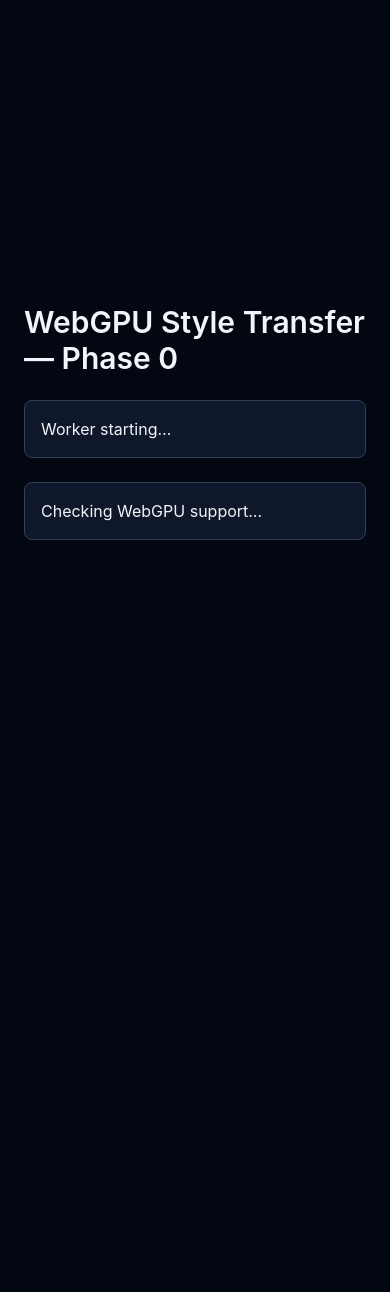
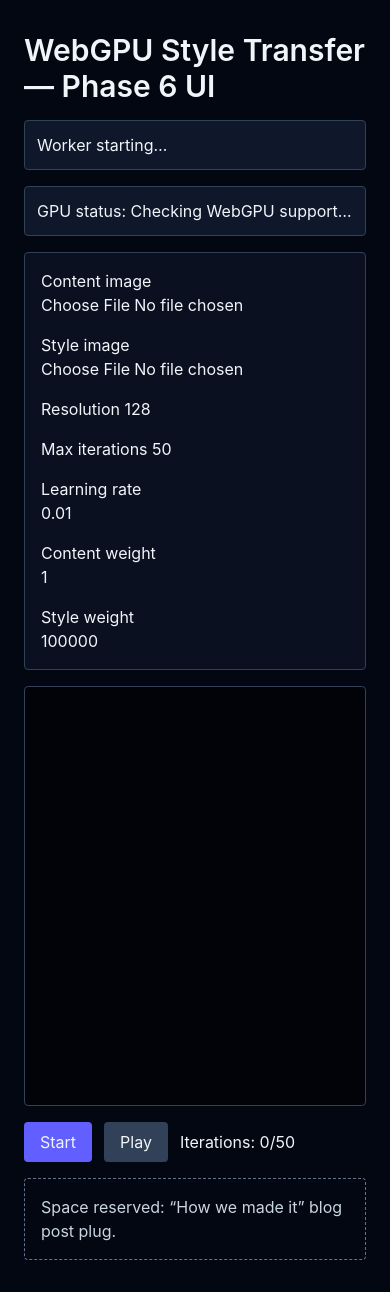
Before and after one commit to zioul123/web-style-transfer, a React (Vite) app: page / in a window 390 px wide. Before the commit the page ends 844 px from the top, so only its background shows below. Built offline with nearby package versions, Linux system fonts and the light colour scheme; no server answers.

Commit message:
Implement phase 6 style-transfer UI with R3F previews

```diff
--- a/package.json
+++ b/package.json
@@ -11,8 +11,10 @@
     "test": "playwright test"
   },
   "dependencies": {
+    "@react-three/fiber": "^9.6.1",
     "react": "^19.2.6",
-    "react-dom": "^19.2.6"
+    "react-dom": "^19.2.6",
+    "three": "^0.184.0"
   },
   "devDependencies": {
     "@eslint/js": "^10.0.1",
@@ -21,6 +23,7 @@
     "@types/node": "^24.12.3",
     "@types/react": "^19.2.14",
     "@types/react-dom": "^19.2.3",
+    "@types/three": "^0.184.1",
     "@vitejs/plugin-react": "^6.0.1",
     "eslint": "^10.3.0",
     "eslint-plugin-react-hooks": "^7.1.1",
--- a/src/App.tsx
+++ b/src/App.tsx
@@ -1,72 +1,204 @@
-import { useEffect, useMemo, useState } from 'react'
+import { Canvas } from '@react-three/fiber'
+import { type ReactElement, useEffect, useMemo, useRef, useState } from 'react'
+import * as THREE from 'three'
 import type { WorkerRequest, WorkerResponse } from './types'
 
+type LoadedImage = {
+  fileName: string
+  width: number
+  height: number
+  previewUrl: string
+  values: number[]
+}
+
+type FixturePayload = {
+  mean: [number, number, number]
+  std: [number, number, number]
+  styleLayerIndices: number[]
+  contentLayerIndex: number
+  weights: Record<string, number[] | [number, number, number, number]>
+}
+
 const createMessageId = (): string => `${Date.now()}-${Math.random().toString(16).slice(2)}`
+const DEFAULT_SIZE: number = 128
+
+const createImageValues = (image: HTMLImageElement, size: number): number[] => {
+  const canvas = document.createElement('canvas')
+  canvas.width = size
+  canvas.height = size
+  const ctx = canvas.getContext('2d')
+  if (ctx === null) throw new Error('Could not create 2D context.')
+  ctx.drawImage(image, 0, 0, size, size)
+  const data = ctx.getImageData(0, 0, size, size).data
+  const values: number[] = new Array(3 * size * size)
+  const area = size * size
+  for (let y = 0; y < size; y += 1) {
+    for (let x = 0; x < size; x += 1) {
+      const pixel = y * size + x
+      const src = pixel * 4
+      values[pixel] = data[src] / 255
+      values[area + pixel] = data[src + 1] / 255
+      values[2 * area + pixel] = data[src + 2] / 255
+    }
+  }
+  return values
+}
+
+const ImagePlane = ({ src, x }: { src: string; x: number }): ReactElement => {
+  const texture = useMemo<THREE.Texture>(() => new THREE.TextureLoader().load(src), [src])
+  return <mesh position={[x, 0, 0]}><planeGeometry args={[1.8, 1.8]} /><meshBasicMaterial map={texture} /></mesh>
+}
 
 function App() {
+  const workerRef = useRef<Worker | null>(null)
   const [workerStatus, setWorkerStatus] = useState<string>('Worker starting…')
   const [webGpuStatus, setWebGpuStatus] = useState<string>('Checking WebGPU support…')
+  const [contentImage, setContentImage] = useState<LoadedImage | null>(null)
+  const [styleImage, setStyleImage] = useState<LoadedImage | null>(null)
+  const [outputImageUrl, setOutputImageUrl] = useState<string | null>(null)
+  const [isPlaying, setIsPlaying] = useState<boolean>(false)
+  const [stepCount, setStepCount] = useState<number>(0)
+  const [maxSteps, setMaxSteps] = useState<number>(50)
+  const [resolution, setResolution] = useState<number>(DEFAULT_SIZE)
+  const [learningRate, setLearningRate] = useState<number>(0.01)
+  const [contentWeight, setContentWeight] = useState<number>(1)
+  const [styleWeight, setStyleWeight] = useState<number>(100000)
+  const [currentInputValues, setCurrentInputValues] = useState<number[] | null>(null)
+  const [fixturePayload, setFixturePayload] = useState<FixturePayload | null>(null)
 
   const hasWebGpuOnMainThread = useMemo<boolean>(() => 'gpu' in navigator, [])
 
   useEffect(() => {
-    const worker = new Worker(new URL('./styleTransfer.worker.ts', import.meta.url), {
-      type: 'module',
-    })
+    const worker = new Worker(new URL('./styleTransfer.worker.ts', import.meta.url), { type: 'module' })
+    workerRef.current = worker
 
     const handleMessage = (event: MessageEvent<WorkerResponse>): void => {
       const payload = event.data
-
       switch (payload.type) {
-        case 'pong': {
-          setWorkerStatus(`Worker responded to ping at ${new Date(payload.timestamp).toISOString()}.`)
+        case 'pong':
+          setWorkerStatus(`Worker responded at ${new Date(payload.timestamp).toISOString()}.`)
           break
-        }
-        case 'webgpu-init-result': {
+        case 'webgpu-init-result':
           setWebGpuStatus(payload.ok ? payload.message : `WebGPU fallback: ${payload.message}`)
           break
-        }
-        case 'error': {
+        case 'run-style-transfer-result':
+          if (payload.ok) {
+            const values = payload.finalValues
+            setCurrentInputValues(values)
+            setStepCount((prev) => prev + payload.losses.length)
+            const size = resolution
+            const canvas = document.createElement('canvas')
+            canvas.width = size
+            canvas.height = size
+            const ctx = canvas.getContext('2d')
+            if (ctx !== null) {
+              const imageData = ctx.createImageData(size, size)
+              const area = size * size
+              for (let i = 0; i < area; i += 1) {
+                imageData.data[i * 4] = Math.round(values[i] * 255)
+                imageData.data[i * 4 + 1] = Math.round(values[area + i] * 255)
+                imageData.data[i * 4 + 2] = Math.round(values[2 * area + i] * 255)
+                imageData.data[i * 4 + 3] = 255
+              }
+              ctx.putImageData(imageData, 0, 0)
+              setOutputImageUrl(canvas.toDataURL('image/png'))
+            }
+          }
+          break
+        case 'error':
           setWebGpuStatus(`WebGPU fallback: ${payload.message}`)
           break
-        }
-        case 'tensor-roundtrip-result':
-        case 'tensor-op-result':
-        case 'run-first-pool-optimizer-result':
-        case 'run-style-transfer-result': {
-          break
-        }
-        default: {
-          const exhaustivenessCheck: never = payload
-          setWebGpuStatus(`WebGPU fallback: Unhandled worker message: ${String(exhaustivenessCheck)}`)
-        }
       }
     }
 
     worker.addEventListener('message', handleMessage)
+    worker.postMessage({ type: 'ping', id: createMessageId() } satisfies WorkerRequest)
+    worker.postMessage({ type: 'init-webgpu', id: createMessageId() } satisfies WorkerRequest)
 
-    const pingMessage: WorkerRequest = { type: 'ping', id: createMessageId() }
-    worker.postMessage(pingMessage)
-
-    const initMessage: WorkerRequest = { type: 'init-webgpu', id: createMessageId() }
-    worker.postMessage(initMessage)
+    void (async (): Promise<void> => {
+      const [weightsRes, fixtureRes] = await Promise.all([
+        fetch('/vgg19-phase3-full-pass/vgg19_conv0_to_conv28_weights.json'),
+        fetch('/vgg19-phase3-full-pass/vgg19_phase3_full_pass_fixture.json'),
+      ])
+      if (!weightsRes.ok || !fixtureRes.ok) return
+      const weights = await weightsRes.json() as Record<string, number[] | [number, number, number, number]>
+      const fixture = await fixtureRes.json() as Omit<FixturePayload, 'weights'>
+      setFixturePayload({ ...fixture, weights })
+    })()
 
     return () => {
       worker.removeEventListener('message', handleMessage)
       worker.terminate()
     }
-  }, [])
+  }, [resolution])
+
+  useEffect(() => {
+    if (!isPlaying || stepCount >= maxSteps || workerRef.current === null || contentImage === null || styleImage === null || fixturePayload === null || currentInputValues === null) return
+    workerRef.current.postMessage({
+      type: 'run-style-transfer',
+      id: createMessageId(),
+      inputShape: [1, 3, resolution, resolution],
+      inputImageValues: currentInputValues,
+      contentImageValues: contentImage.values,
+      styleImageValues: styleImage.values,
+      mean: fixturePayload.mean,
+      std: fixturePayload.std,
+      styleLayerIndices: fixturePayload.styleLayerIndices,
+      contentLayerIndex: fixturePayload.contentLayerIndex,
+      weights: fixturePayload.weights,
+      contentWeight,
+      styleWeight,
+      learningRate,
+      steps: 1,
+    } satisfies WorkerRequest)
+  }, [isPlaying, stepCount, maxSteps, resolution, contentImage, styleImage, fixturePayload, currentInputValues, contentWeight, styleWeight, learningRate])
+
+  const loadImage = async (file: File, setter: (value: LoadedImage) => void): Promise<void> => {
+    const previewUrl = URL.createObjectURL(file)
+    const img = new Image()
+    img.src = previewUrl
+    await img.decode()
+    setter({ fileName: file.name, width: img.width, height: img.height, previewUrl, values: createImageValues(img, resolution) })
+  }
+
+  const start = (): void => {
+    if (contentImage === null || styleImage === null) return
+    setCurrentInputValues(contentImage.values)
+    setOutputImageUrl(contentImage.previewUrl)
+    setStepCount(0)
+    setIsPlaying(true)
+  }
 
   return (
-    <main className="mx-auto flex min-h-screen w-full max-w-3xl flex-col justify-center gap-6 px-6 py-16 text-slate-100">
-      <h1 className="text-3xl font-semibold">WebGPU Style Transfer — Phase 0</h1>
-      <p className="rounded-lg border border-slate-700 bg-slate-900 p-4">{workerStatus}</p>
-      <p className="rounded-lg border border-slate-700 bg-slate-900 p-4">{webGpuStatus}</p>
-      {!hasWebGpuOnMainThread ? (
-        <p className="rounded-lg border border-amber-500/50 bg-amber-500/10 p-4 text-amber-200">
-          This browser environment does not expose WebGPU on the main thread. Use Chrome/Chromium with WebGPU enabled.
-        </p>
-      ) : null}
+    <main className="mx-auto flex min-h-screen w-full max-w-6xl flex-col gap-4 px-6 py-8 text-slate-100">
+      <h1 className="text-3xl font-semibold">WebGPU Style Transfer — Phase 6 UI</h1>
+      <p className="rounded border border-slate-700 bg-slate-900 p-3">{workerStatus}</p>
+      <p className="rounded border border-slate-700 bg-slate-900 p-3">GPU status: {webGpuStatus}</p>
+      <section className="grid grid-cols-1 gap-4 rounded border border-slate-700 bg-slate-900/60 p-4 md:grid-cols-2">
+        <label>Content image<input type="file" accept="image/*" onChange={(e) => { const file = e.target.files?.[0]; if (file !== undefined) void loadImage(file, setContentImage) }} /></label>
+        <label>Style image<input type="file" accept="image/*" onChange={(e) => { const file = e.target.files?.[0]; if (file !== undefined) void loadImage(file, setStyleImage) }} /></label>
+        <label>Resolution <input type="number" value={resolution} min={64} max={512} step={32} onChange={(e) => setResolution(Number(e.target.value))} /></label>
+        <label>Max iterations <input type="number" value={maxSteps} min={1} max={500} onChange={(e) => setMaxSteps(Number(e.target.value))} /></label>
+        <label>Learning rate <input type="number" step={0.001} value={learningRate} onChange={(e) => setLearningRate(Number(e.target.value))} /></label>
+        <label>Content weight <input type="number" step={0.1} value={contentWeight} onChange={(e) => setContentWeight(Number(e.target.value))} /></label>
+        <label>Style weight <input type="number" step={1000} value={styleWeight} onChange={(e) => setStyleWeight(Number(e.target.value))} /></label>
+      </section>
+      <section className="h-[420px] rounded border border-slate-700 bg-black/50">
+        <Canvas camera={{ position: [0, 0, 3] }}>
+          {contentImage !== null ? <ImagePlane src={contentImage.previewUrl} x={-2} /> : null}
+          {styleImage !== null ? <ImagePlane src={styleImage.previewUrl} x={0} /> : null}
+          {outputImageUrl !== null ? <ImagePlane src={outputImageUrl} x={2} /> : null}
+        </Canvas>
+      </section>
+      <section className="flex items-center gap-3">
+        <button className="rounded bg-indigo-500 px-4 py-2" onClick={start}>Start</button>
+        <button className="rounded bg-slate-700 px-4 py-2" onClick={() => setIsPlaying((prev) => !prev)}>{isPlaying ? 'Pause' : 'Play'}</button>
+        <span>Iterations: {stepCount}/{maxSteps}</span>
+      </section>
+      <section className="rounded border border-dashed border-slate-500 p-4 text-slate-300">
+        Space reserved: “How we made it” blog post plug.
+      </section>
+      {!hasWebGpuOnMainThread ? <p className="rounded border border-amber-500/50 bg-amber-500/10 p-4 text-amber-200">Main thread WebGPU unavailable.</p> : null}
     </main>
   )
 }
--- a/src/styleTransfer.worker.ts
+++ b/src/styleTransfer.worker.ts
@@ -378,7 +378,9 @@ const initWebGpu = async (id: string): Promise<void> => {
     return
   }
   gpuDevice = await adapter.requestDevice()
-  postResponse({ type: 'webgpu-init-result', id, ok: true, message: `WebGPU device initialized: ${gpuDevice.label || 'unnamed-device'}` })
+  const adapterInfo = await (adapter as GPUAdapter & { requestAdapterInfo?: () => Promise<{ vendor: string; architecture: string; device: string; description: string }> }).requestAdapterInfo?.().catch(() => null)
+  const infoMessage = adapterInfo == null ? '' : ` | vendor=${adapterInfo.vendor}, architecture=${adapterInfo.architecture}, device=${adapterInfo.device}, description=${adapterInfo.description}`
+  postResponse({ type: 'webgpu-init-result', id, ok: true, message: `WebGPU device initialized: ${gpuDevice.label || 'unnamed-device'}${infoMessage}` })
 }
 
 const runBinaryOp = async (op: 'add' | 'sub' | 'mul' | 'div', a: Float32Array, b: Float32Array, mode: 'tensorTensor' | 'tensorScalar' | 'scalarTensor'): Promise<Float32Array> => {
```
Also changed, not shown: 1 other file (tests, documents, lock files or other folders).
